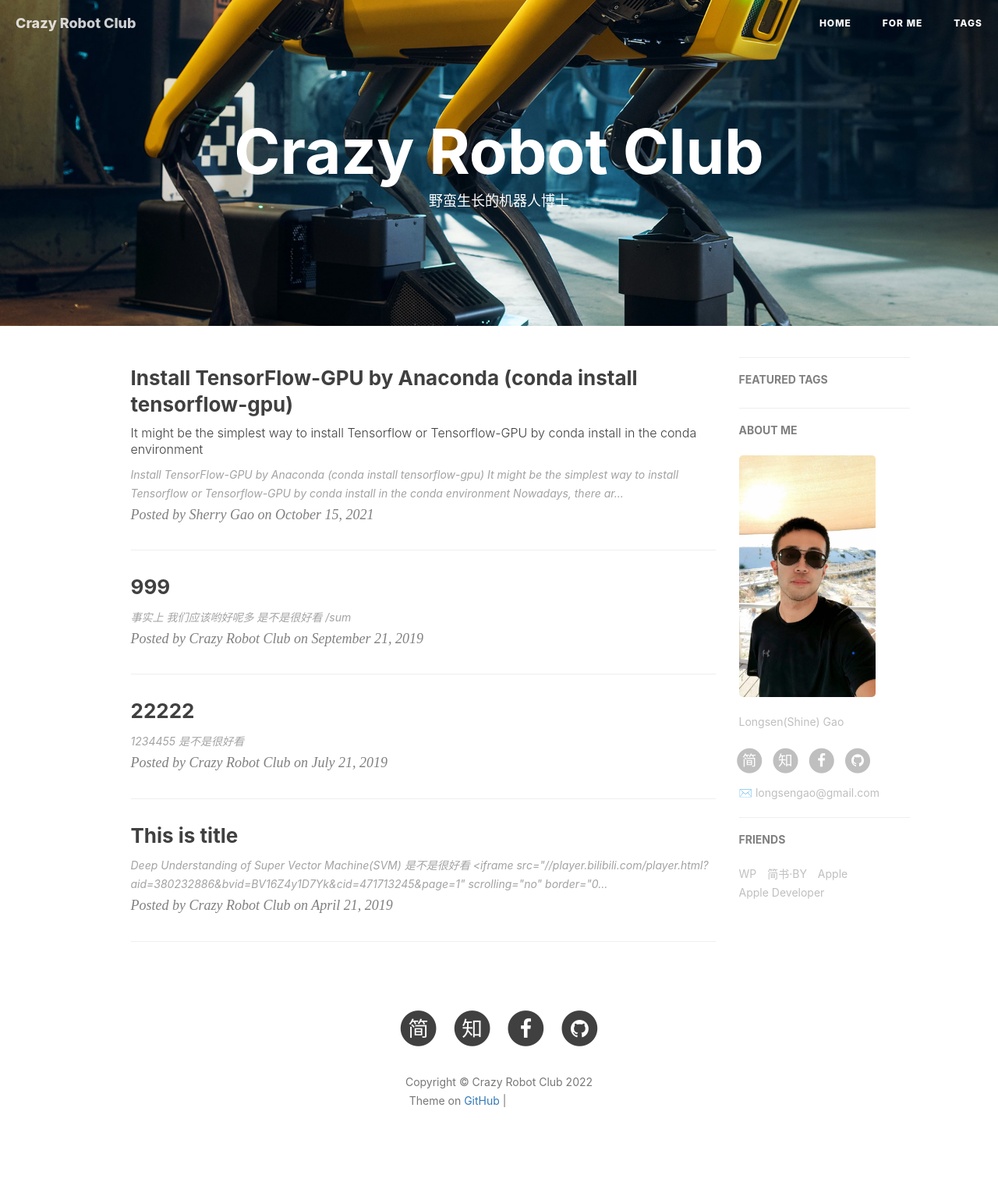
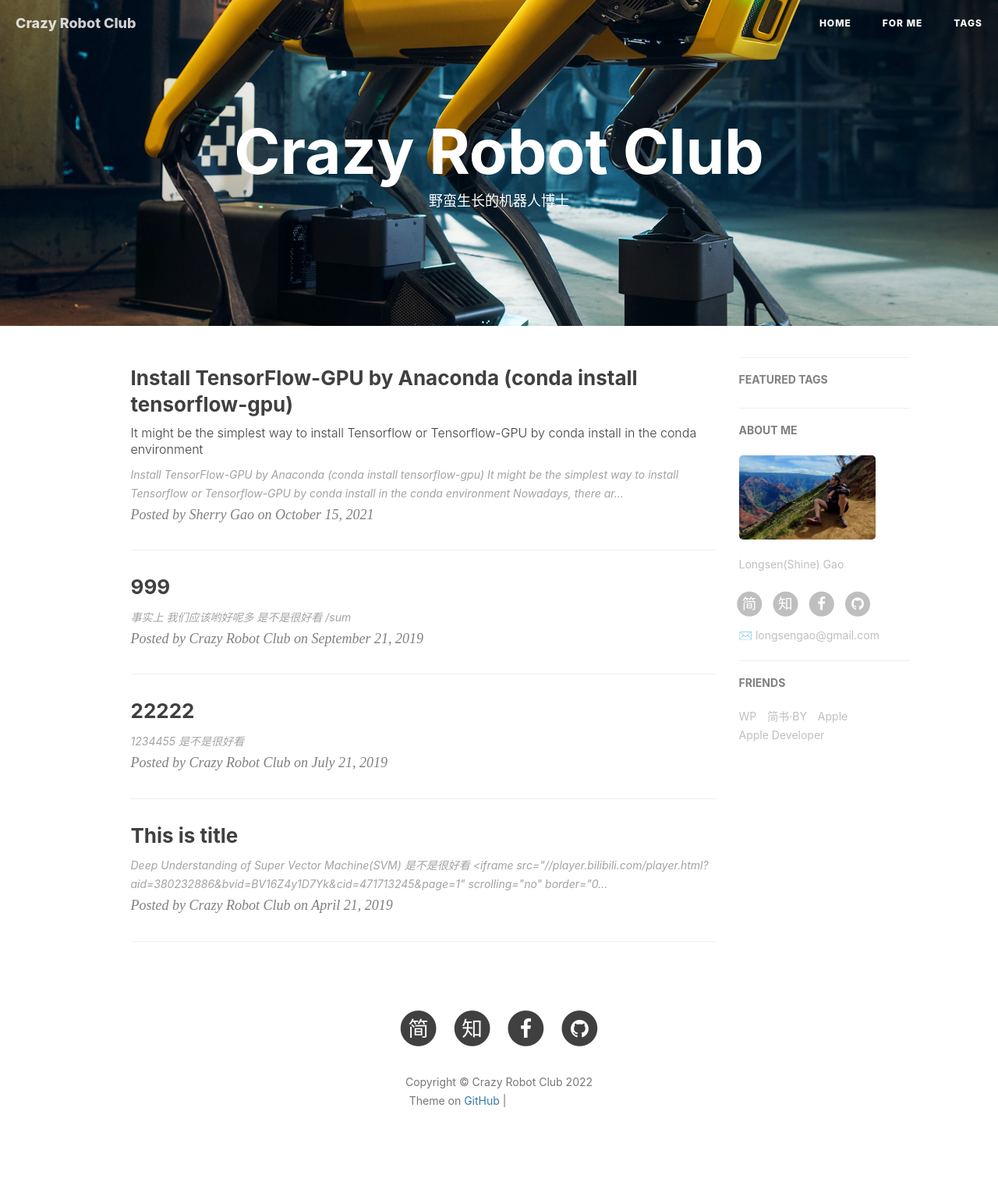
Before and after one commit to gaolongsen/gaolongsen.github.io, a Jekyll site: the page built from index.html, in a window 1280 px wide. Shown: the whole page at 78% size. Built offline with Jekyll 4.4.1, drawn with Linux system fonts in a browser that asks for light colours; nearby versions of some CDN libraries; the list of posts is cut into pages by our own code; comment, search, counter and statistics services are not loaded; grey boxes are pictures that could not be loaded.

Commit message:
Update _config.yml

```diff
--- a/_config.yml
+++ b/_config.yml
@@ -12,7 +12,7 @@ github_repo: "https://github.com/gaolongsen/gaolongsen.github.io.git" # you code
 # Sidebar settings
 sidebar: true                           # whether or not using Sidebar.
 sidebar-about-description: "Longsen(Shine) Gao"
-sidebar-avatar: /img/Longsen.jpg      # use absolute URL, seeing it's used in both `/` and `/about/`
+sidebar-avatar: /img/self.jpg      # use absolute URL, seeing it's used in both `/` and `/about/`
 
 
 
```
